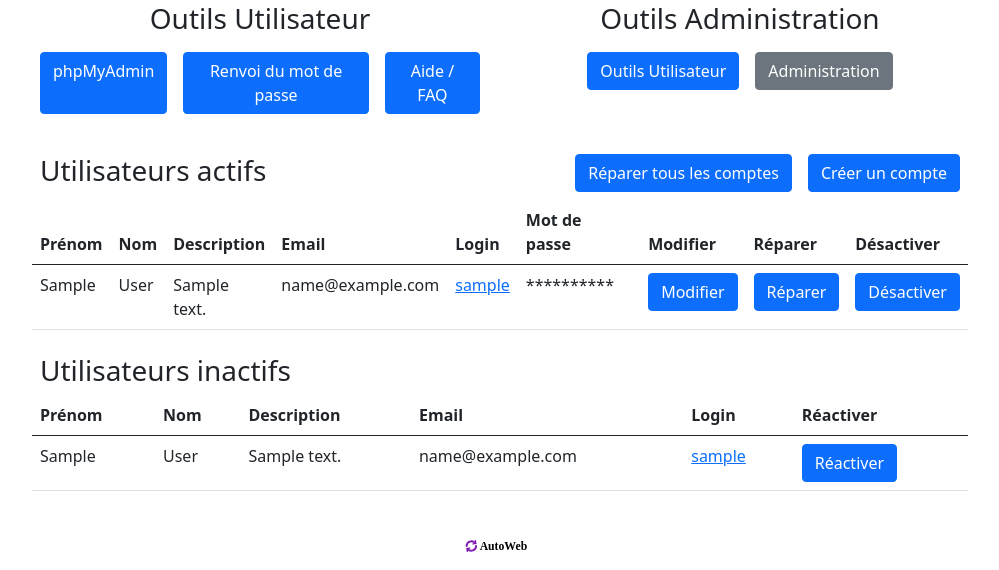
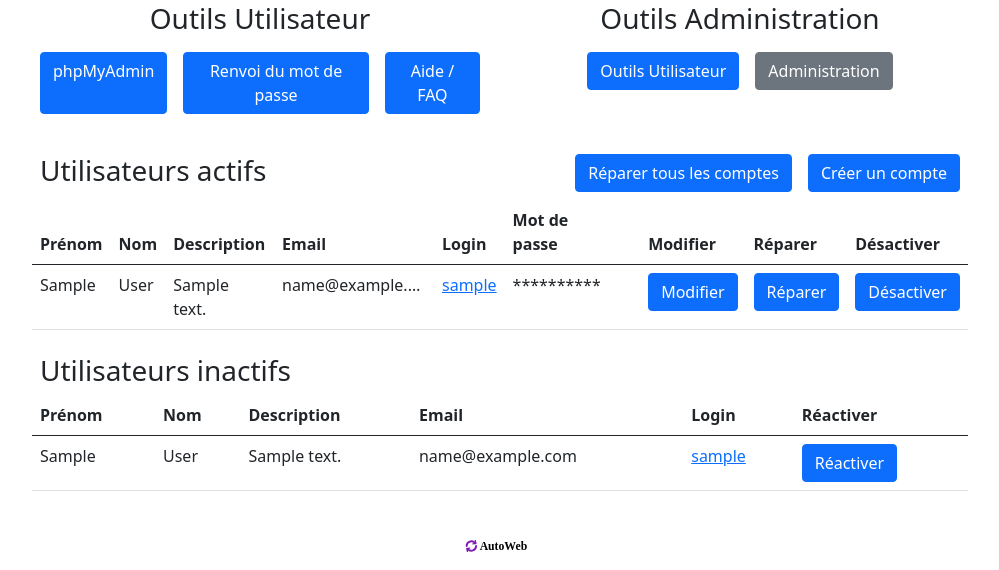
Before and after one commit to auto-web/autoweb, a PHP site: template interface/templates/admin/index.twig in a window 1280 px wide. Shown: the part 188-758 px from the top of the page, without its empty margins (140-1139 px from the left). Run offline with PHP 8.4, Linux system fonts and the light colour scheme; the template is opened without the code that fills it: most values are stand-ins (such as "Sample title", 1, 10 or a date in 2020); some libraries are stand-ins or nearby versions.

Commit message:
Fix table overflow on large users names

```diff
--- a/interface/css/style.css
+++ b/interface/css/style.css
@@ -154,3 +154,11 @@
 .show-password > .placeholder-password {
 	display: none;
 }
+
+.admin-users-table td.email,
+.admin-users-table td.login {
+	max-width: 10em;
+	text-wrap: nowrap;
+	text-overflow: ellipsis;
+	overflow: hidden;
+}
--- a/interface/templates/admin/index.twig
+++ b/interface/templates/admin/index.twig
@@ -11,34 +11,34 @@
         <form action="#" method="post"><input type="hidden" name="action" value="repare_all"><input class="btn btn-primary float-end m-2" type="submit" value="Réparer tous les comptes"></form>
     </div>
 </div>
-<table class="table">
+<table class="table admin-users-table">
     <thead>
         <tr>
-            <th>Prénom</th>
-            <th>Nom</th>
-            <th>Description</th>
-            <th>Email</th>
-            <th>Login</th>
-            <th>Mot de passe</th>
-	    <th></th>
-            <th>Modifier</th>
-            <th>Réparer</th>
-            <th>Désactiver</th>
+            <th class="first-name">Prénom</th>
+            <th class="last-name">Nom</th>
+            <th class="description">Description</th>
+            <th class="email">Email</th>
+            <th class="username">Login</th>
+            <th class="password">Mot de passe</th>
+	    <th class="alerts"></th>
+            <th class="button-edit">Modifier</th>
+            <th class="button-fix">Réparer</th>
+            <th class="button-disable">Désactiver</th>
         </tr>
     </thead>
     <tbody>
     {% for user in active_users %}
         <tr>
-            <td>{{ user.first_name }}</td>
-            <td>{{ user.last_name }}</td>
-            <td>{{ user.description }}</td>
-            <td>{{ user.email }}</td>
-            <td><a href="//{{ user.domain_name }}">{{ user.unix_username }}</a></td>
-            <td><span class="hidden-password">{{ user.unix_password }}</span><span class="placeholder-password">**********</span></td>
-	    <td>{% if user.quota.quota_used > user.quota.quota_limit %}&#x26A0;{% endif %}</td>
-            <td> <a href="user.php?user_id={{ user.id }}" class="btn btn-primary">Modifier</a></td>
-            <td> <form action="#" method="post"><input type="hidden" name="user_id" value="{{ user.id }}"><input type="hidden" name="action" value="repare"><input class="btn btn-primary" type="submit" value="Réparer"></form></td>
-            <td> <form action="#" method="post"><input type="hidden" name="user_id" value="{{ user.id }}"><input type="hidden" name="action" value="deactivate"><input class="btn btn-primary" type="submit" value="Désactiver"></form></td>
+            <td class="first-name">{{ user.first_name }}</td>
+            <td class="last-name">{{ user.last_name }}</td>
+            <td class="description">{{ user.description }}</td>
+            <td class="email">{{ user.email }}</td>
+            <td class="username"><a href="//{{ user.domain_name }}">{{ user.unix_username }}</a></td>
+            <td class="password"><span class="hidden-password">{{ user.unix_password }}</span><span class="placeholder-password">**********</span></td>
+	    <td class="alerts">{% if user.quota.quota_used > user.quota.quota_limit %}&#x26A0;{% endif %}</td>
+            <td class="button-edit"><a href="user.php?user_id={{ user.id }}" class="btn btn-primary">Modifier</a></td>
+            <td class="button-fix"><form action="#" method="post"><input type="hidden" name="user_id" value="{{ user.id }}"><input type="hidden" name="action" value="repare"><input class="btn btn-primary" type="submit" value="Réparer"></form></td>
+            <td class="button-disable"><form action="#" method="post"><input type="hidden" name="user_id" value="{{ user.id }}"><input type="hidden" name="action" value="deactivate"><input class="btn btn-primary" type="submit" value="Désactiver"></form></td>
         </tr>
     {% endfor %}
     </tbody>
```
